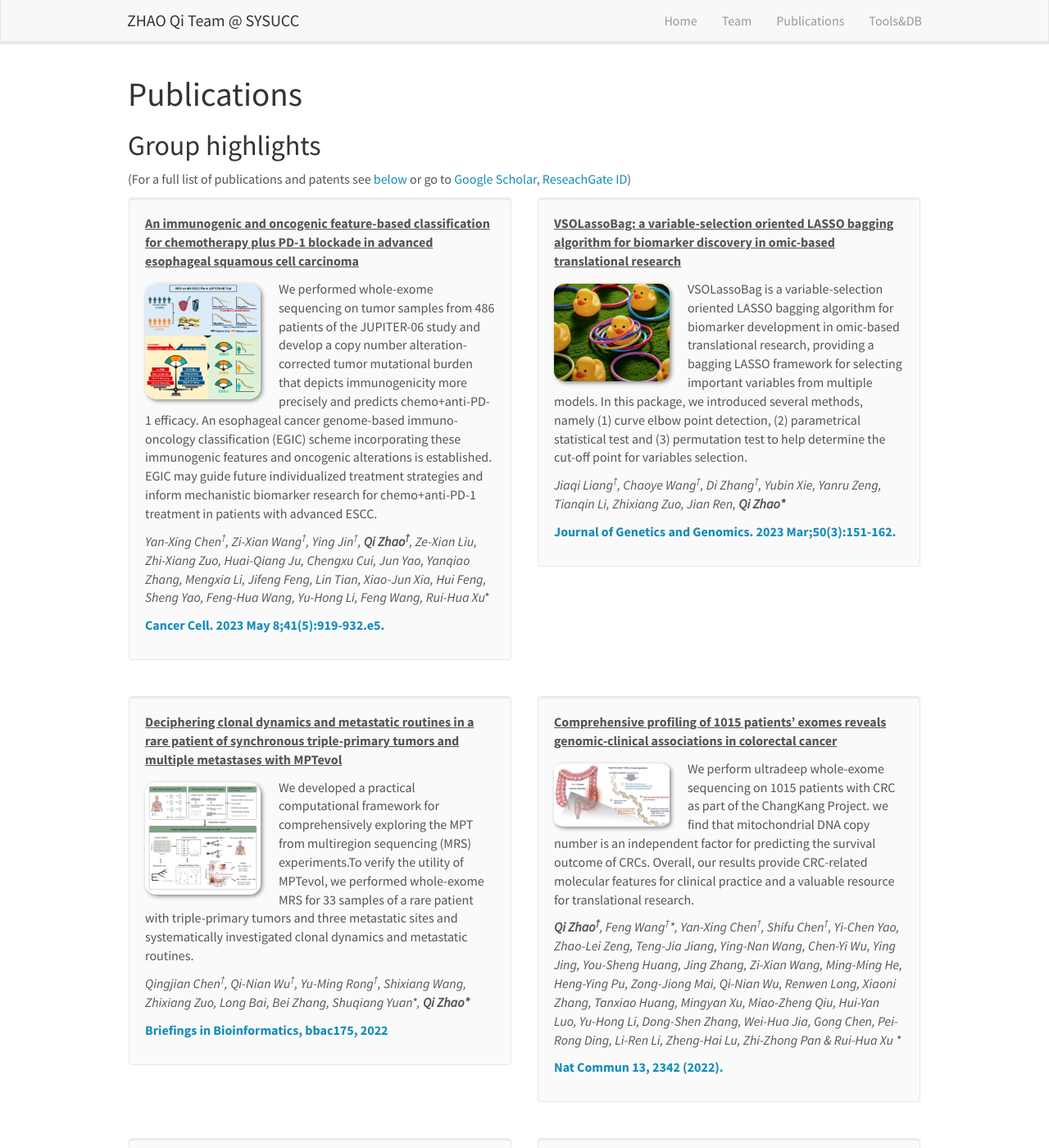
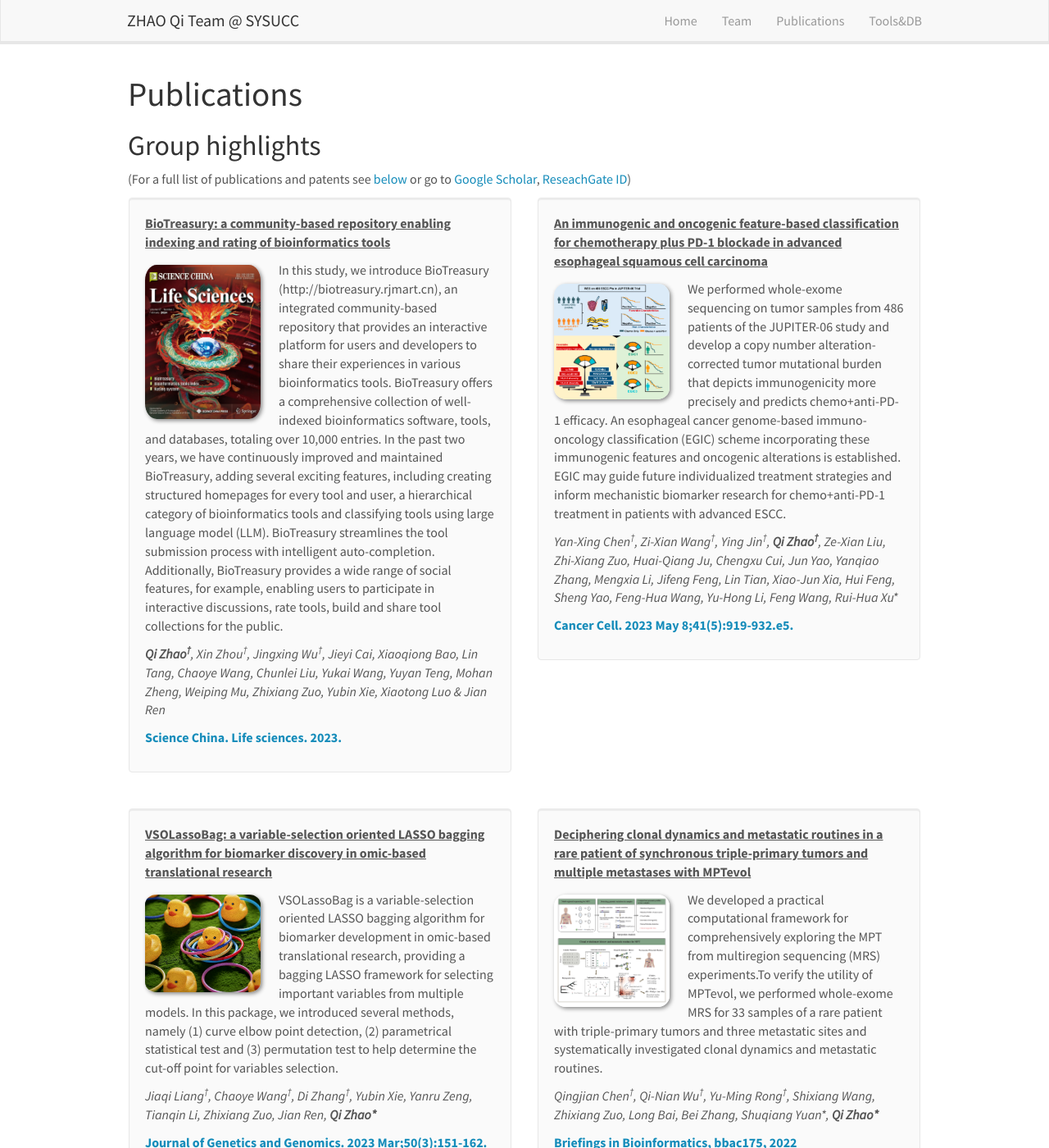
Before and after one commit to likelet/qi_site, a Jekyll site: the page built from _pages/publications.md, in a window 1280 px wide and 1400 px high. Shown: the whole window at 82% size. Built offline with Jekyll 4.4.1, drawn with Linux system fonts in a browser that asks for light colours; nearby versions of some CDN libraries.

Commit message:
update biotreasury

```diff
--- a/_data/news.yml
+++ b/_data/news.yml
@@ -1,3 +1,6 @@
+
+- date: 20. Dec. 2023
+- headline: "We built a bioinformatics tool repository enabling indexing and commenting thousands of bioinformatic tools, which was published as a cover story recently in Science China Life sciences [linc](https://link.springer.com/article/10.1007/s11427-023-2509-x)"
 
 - date: 21. Sep. 2023
 - headline: "The story regarding single-cell based dynamic microenvironment of EBV positive gastric cancer before and after anti-PD1 treatment is published in Signal Transduction and Targeted Therapy[link](https://www.nature.com/articles/s41392-023-01622-1)"
--- a/_data/publist_select.yml
+++ b/_data/publist_select.yml
@@ -1,7 +1,7 @@
 
 
 - title: "TCCIA: a comprehensive resource for exploring CircRNA in cancer immunotherapy"
-  number: 38
+  number: 39
   authors: <strong>Qi Zhao<sup>†</sup></strong>, Xin Zhou<sup>†</sup>, Jingxing Wu<sup>†</sup>, Jieyi Cai, Xiaoqiong Bao, Lin Tang, Chaoye Wang, Chunlei Liu, Yukai Wang, Yuyan Teng, Mohan Zheng, Weiping Mu, Zhixiang Zuo, Yubin Xie, Xiaotong Luo & Jian Ren
   link:
     url: https://jitc.bmj.com/content/12/1/e008040
@@ -12,11 +12,13 @@
 
 - title: "BioTreasury: a community-based repository enabling indexing and rating of bioinformatics tools"
   number: 38
+  image: biotreasury.jpg
+  description:  "In this study, we introduce BioTreasury (http://biotreasury.rjmart.cn), an integrated community-based repository that provides an interactive platform for users and developers to share their experiences in various bioinformatics tools. BioTreasury offers a comprehensive collection of well-indexed bioinformatics software, tools, and databases, totaling over 10,000 entries. In the past two years, we have continuously improved and maintained BioTreasury, adding several exciting features, including creating structured homepages for every tool and user, a hierarchical category of bioinformatics tools and classifying tools using large language model (LLM). BioTreasury streamlines the tool submission process with intelligent auto-completion. Additionally, BioTreasury provides a wide range of social features, for example, enabling users to participate in interactive discussions, rate tools, build and share tool collections for the public."
   authors: <strong>Qi Zhao<sup>†</sup></strong>, Xin Zhou<sup>†</sup>, Jingxing Wu<sup>†</sup>, Jieyi Cai, Xiaoqiong Bao, Lin Tang, Chaoye Wang, Chunlei Liu, Yukai Wang, Yuyan Teng, Mohan Zheng, Weiping Mu, Zhixiang Zuo, Yubin Xie, Xiaotong Luo & Jian Ren
   link:
     url: https://link.springer.com/article/10.1007/s11427-023-2509-x
     display: Science China. Life sciences. 2023.
-  highlight: 0
+  highlight: 1
   year: 2023
 
 - title: "Comprehensive genomic characterization of sporadic synchronous colorectal cancer: implications for treatment optimization and clinical outcome"
```
Also changed, not shown: images/pubpic/biotreasury.jpg (added).
